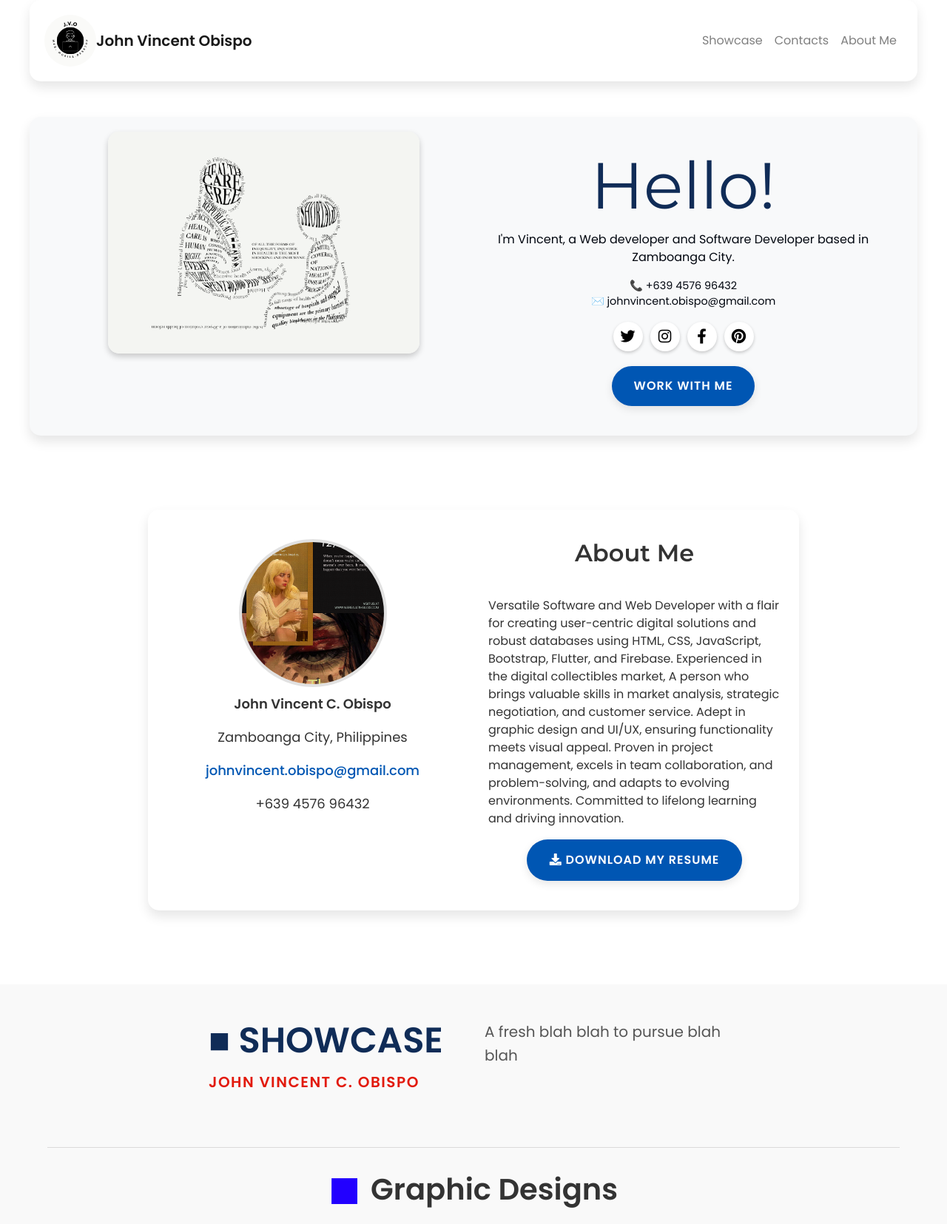
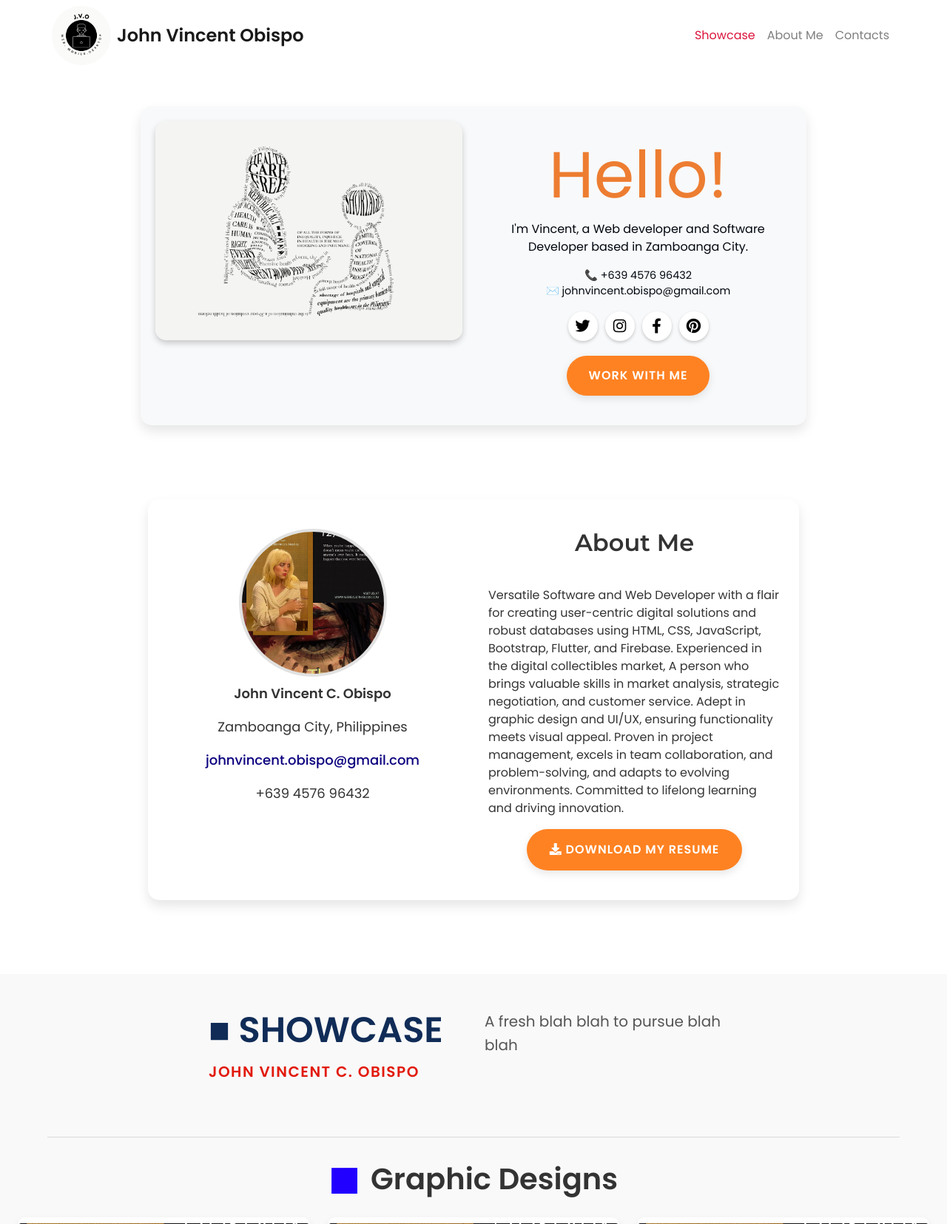
Before and after one commit to anvincent20/OBISPO_portfolio, a Django app: template portfolio/templates/home.html in a window 1280 px wide. Shown: the top 1655 px of the page at 74% size. Run offline with Django 5.2, Linux system fonts and the light colour scheme; the template is opened without the code that fills it, so the values that code supplies are empty; parts of the project's set-up code (start-up, migrations or seed data) failed here and were passed over; some libraries are stand-ins or nearby versions.

Commit message:
adjusted some front end

```diff
--- a/portfolio/static/style.css
+++ b/portfolio/static/style.css
@@ -11,25 +11,65 @@
     padding: 0;
 }
 
+/* General navbar styles */
+.navbar-expand-lg {
+    padding: 0.5rem 1rem;
+    background-color: #ffffff;
+    /* box-shadow: 0 2px 8px rgba(0, 0, 0, 0.1);
+    border-bottom: 2px solid #f0f0f0;  */
+}
+
 .navbar-container {
-    background-color: #fff;
+    display: flex;
+    justify-content: space-between;
+    align-items: center;
+    max-width: 1140px;
+    margin: auto;
 }
-    .navbar {
-        background-color: #fff;
-        box-shadow: 0 2px 4px rgba(0,0,0,.1);
-    }
-    .navbar-brand {
-        font-weight: 600;
-        color: #0b0b0b;
-    }
+
+.navbar-brand {
+    font-weight: 700;
+    font-size: 1.50rem;
+    color: #007bff;
+    transition: color 0.3s ease;
+}
+
+.navbar-brand:hover {
+    color: #0056b3;
+}
+
+.nav-image {
+    height: 80px;
+    width: 80px;
+    border-radius: 50%;
+    margin-right: 0.5rem;
+}
+
+.navbar-toggler {
+    border: none;
+    outline: none;
+}
 
 
+.navbar-nav {
+    font-size: 1rem;
+}
 
-    .nav-image {
-        height: 70px;
-        width: auto;
-        border-radius: 50%;
-    }
+.nav-link {
+    color: #007bff;
+    transition: color 0.3s ease;
+}
+
+.nav-link:hover {
+    color: #0056b3;
+    text-decoration: none;
+}
+
+.nav-item.active .nav-link,
+.nav-link:focus {
+    color: #0056b3;
+    background-color: transparent;
+}
 
 
     /* video */
@@ -83,7 +123,7 @@
         display: flex;
         justify-content: center;
         align-items: center;
-        max-width: 1200px;
+        max-width: 900px;
         margin: auto;
         padding: 20px;
         border-radius: 15px;
@@ -139,8 +179,9 @@
     }
 
     .greeting {
-        color: #102C57;
-        font-family: 'Montserrat', sans-serif;
+        font-family: 'Poppins', sans-serif;
+
+        color: #ED7D31;
     }
 
     .introduction, .contact {
@@ -154,7 +195,7 @@
         padding: 10px 20px;
         font-size: 1rem;
         color: #FFFFFF;
-        background-color: #102C57;
+        background-color: #d73d1a;
         border: none;
         border-radius: 5px;
         text-decoration: none;
@@ -255,7 +296,7 @@
 }
 
 .btn {
-    background-color: #0056b3;
+    background-color: #ff8222;
     color: #FFFFFF;
     padding: 15px 30px;
     font-weight: 600;
@@ -266,7 +307,8 @@
 }
 
 .btn:hover {
-    background-color: #003970;
+    background-color: #943002;
+    color: #FFFFFF;
     box-shadow: 0 6px 14px rgba(0, 0, 0, 0.2);
 }
 
@@ -385,7 +427,7 @@
 
   button {
     padding: 10px;
-    background-color: #007bff;
+    background-color: #dc0400;
     color: white;
     border: none;
     border-radius: 5px;
@@ -393,7 +435,9 @@
   }
 
   button:hover {
-    background-color: #0056b3;
+    color: white;
+
+    background-color: #990000;
   }
 
 
@@ -458,7 +502,7 @@
     box-shadow: 0 12px 24px rgba(0, 0, 0, 0.2);
 }
 
-.all-overlay {
+.graphic-overlay {
     display: none;
     justify-content: center;
     align-items: center;
@@ -1285,3 +1329,8 @@
         height: auto;
     }
 }
+@media (max-width: 992px) {
+    .navbar-container {
+        flex-direction: column; /* Stack items vertically on smaller screens */
+    }
+}
--- a/portfolio/templates/home.html
+++ b/portfolio/templates/home.html
@@ -30,7 +30,7 @@
 
     <!-- Navbar content -->
     <nav class="navbar-expand-lg navbar-light ">
-        <div class="container navbar-container">
+        <div class=" navbar-container">
             <img src="static/logo.png" alt="John Vincent C. Obispo" class="nav-image">
             <a class="navbar-brand" href="#">John Vincent Obispo</a>
             <button class="navbar-toggler" type="button" data-toggle="collapse" data-target="#navbarNav" aria-controls="navbarNav" aria-expanded="false" aria-label="Toggle navigation">
@@ -39,13 +39,13 @@
             <div class="collapse navbar-collapse" id="navbarNav">
                 <ul class="navbar-nav ml-auto">
                     <li class="nav-item">
-                        <a class="nav-link" href="#">Showcase</a>
+                        <a class="nav-link" href="#showcase-section" style="color: crimson">Showcase</a>
                     </li>
                     <li class="nav-item">
-                        <a class="nav-link" href="#">Contacts</a>
+                        <a class="nav-link" href="#aboutMe-section">About Me</a>
                     </li>
                     <li class="nav-item">
-                        <a class="nav-link" href="#">About Me</a>
+                        <a class="nav-link" href="#contact-section">Contacts</a>
                     </li>
                 </ul>
             </div>
@@ -96,7 +96,7 @@
 
 
 <!-- ABOUT ME -->
-<div class="about-me-section"  data-aos="fade-zoom-in"
+<div class="about-me-section"  id="aboutMe-section" data-aos="fade-zoom-in"
 data-aos-easing="ease-in-back"
 data-aos-delay="300"
 data-aos-offset="0">
@@ -106,7 +106,7 @@
                     <img src="static/billie.png" alt="John Vincent C. Obispo" class="profile-image">
                     <p class="name"><strong>John Vincent C. Obispo</strong></p>
                     <p class="location">Zamboanga City, Philippines</p>
-                    <p class="email"><a href="mailto:johnvincent.obispo@gmail.com">johnvincent.obispo@gmail.com</a></p>
+                    <p class="email"><a href="mailto:johnvincent.obispo@gmail.com" style="color: rgb(11, 0, 126);">johnvincent.obispo@gmail.com</a></p>
                     <p class="phone">+639 4576 96432</p>
                 </div>
 
@@ -128,7 +128,7 @@
     </div>
 
 <!-- showcase description -->
-<section class="showcase-description" data-aos="fade-zoom-in"
+<section class="showcase-description"  id="showcase-section" data-aos="fade-zoom-in"
 data-aos-easing="ease-in-back"
 data-aos-delay="300"
 data-aos-offset="0" >
@@ -430,12 +420,32 @@
                     <input type="email" placeholder="Email *" required>
                     <input type="text" placeholder="Subject *" required>
                     <textarea placeholder="Your message *" required></textarea>
-                    <button type="submit">Send Message</button>
+                    <button type="submit" >Send Message</button>
                   </form>
                 </div>
               </div>
-            </div>
 
+
+
+
+
+
+
+
+              <!-- redirection -->
+              <script>
+                document.addEventListener("DOMContentLoaded", function() {
+                    document.querySelectorAll('a[href^="#"]').forEach(anchor => {
+                        anchor.addEventListener('click', function (e) {
+                            e.preventDefault();
+
+                            document.querySelector(this.getAttribute('href')).scrollIntoView({
+                                behavior: 'smooth'
+                            });
+                        });
+                    });
+                });
+                </script>
 
                 <!--HEADER IMAGE CHANGE-->
                     <script>
@@ -517,7 +527,7 @@
 
     updateDisplay();
 
-    var overlay = document.querySelector('.all-overlay');
+    var overlay = document.querySelector('.graphic-overlay');
 
     graphicCards.forEach(function(card) {
         card.addEventListener('click', function() {
@@ -566,7 +576,7 @@
              <script>
                    document.addEventListener('DOMContentLoaded', function() {
     let currentSlide = 0;
-    const slides = document.querySelectorAll('.all-overlay .carousel-images img');
+    const slides = document.querySelectorAll('.mobile-overlay .carousel-images img');
     const totalSlides = slides.length;
 
     function showSlide(index) {
@@ -585,11 +595,11 @@
 
     showSlide(currentSlide);
 
-    document.querySelector('.all-overlay .prev').addEventListener('click', function() {
+    document.querySelector('.mobile-overlay .prev').addEventListener('click', function() {
         moveSlide(-1);
     });
 
-    document.querySelector('.all-overlay .next').addEventListener('click', function() {
+    document.querySelector('.mobile-overlay .next').addEventListener('click', function() {
         moveSlide(1);
     });
 
@@ -615,7 +625,7 @@
 
     updateDisplay();
 
-    var overlay = document.querySelector('.all-overlay');
+    var overlay = document.querySelector('.mobile-overlay');
 
     mobileCards.forEach(function(card) {
         card.addEventListener('click', function() {
```
Also changed, not shown: other parts of portfolio/templates/home.html (+14 -24 lines).
